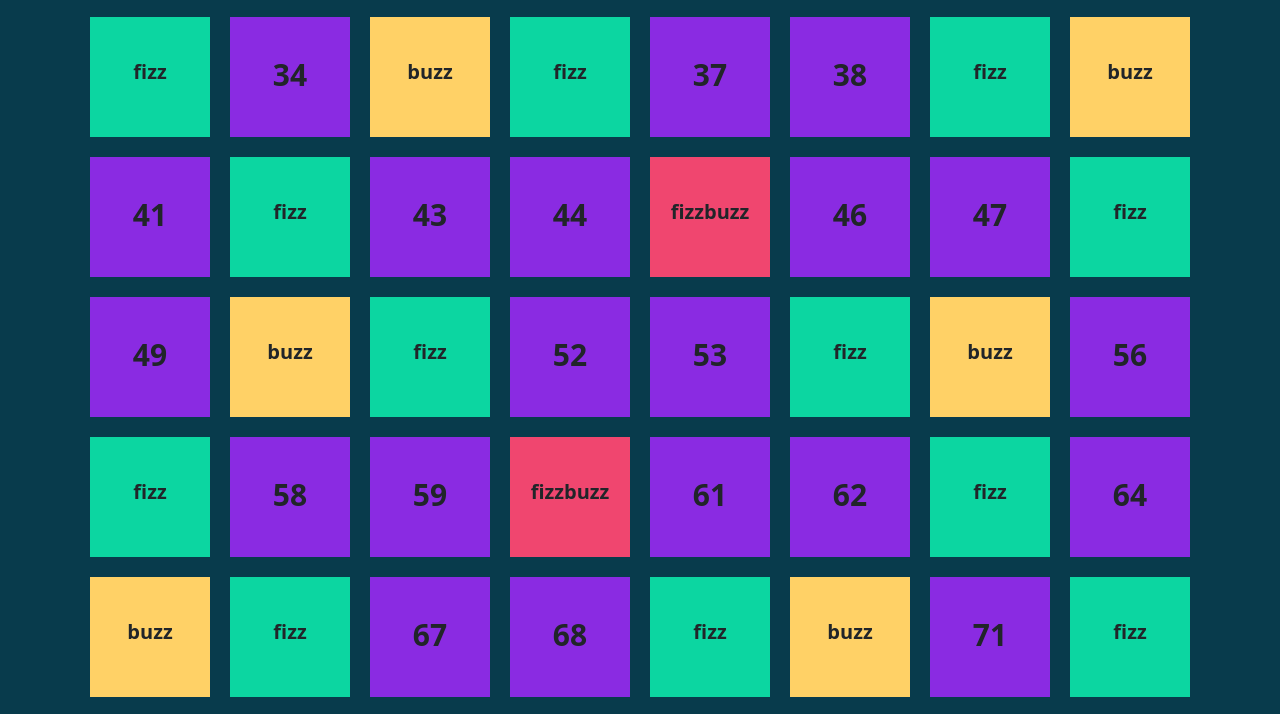
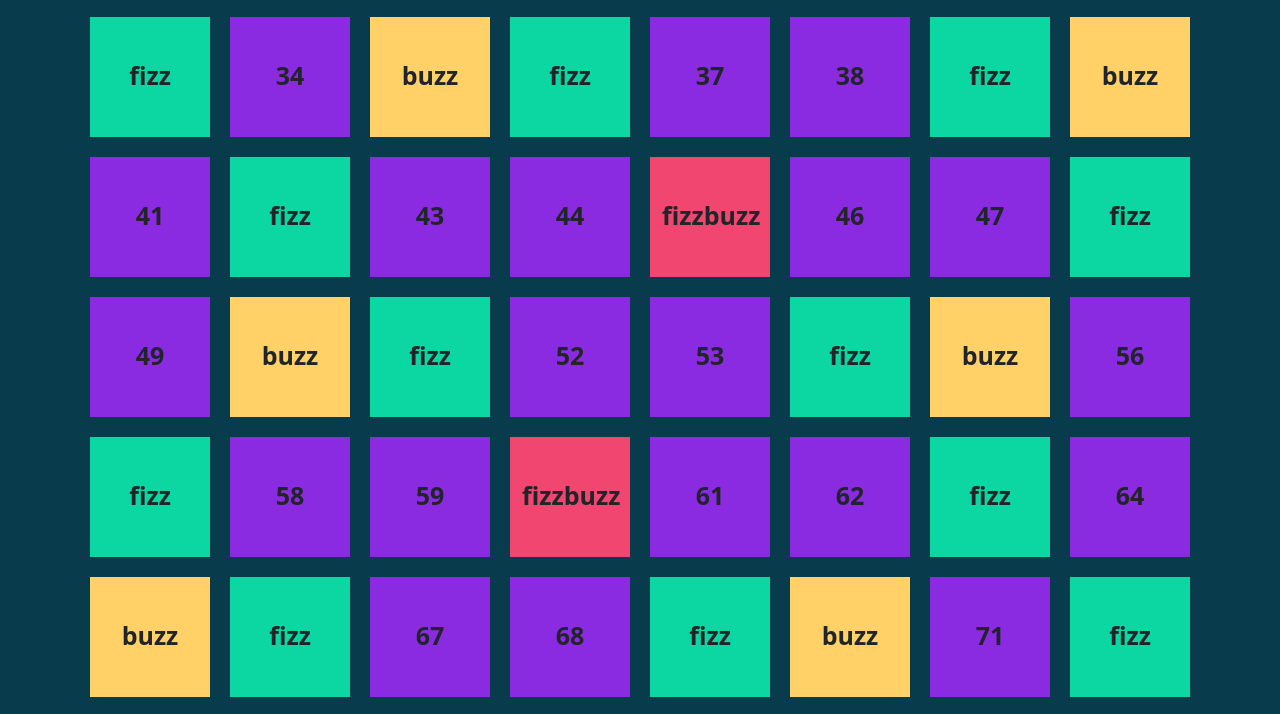
Before and after one commit to GabrielePalmaBool/js-fizzbuzz, a plain HTML site: page index.html in a window 1280 px wide. Shown: the part 731-1445 px from the top of the page. Drawn offline with nearby package versions, Linux system fonts and the light colour scheme.

Commit message:
optimization css

```diff
--- a/css/style.css
+++ b/css/style.css
@@ -24,16 +24,9 @@ h1 {
     margin: 10px;
 }
 
-.label {
-    text-align: center;
-    margin-top: 35px;
-    font-size: 30px;
-    font-weight: bold;
-}
-
 .text {
     text-align: center;
     margin-top: 40px;
-    font-size: 20px;
+    font-size: 25px;
     font-weight: bold;
 }
--- a/javascript/Jv.js
+++ b/javascript/Jv.js
@@ -58,7 +58,7 @@ for(let i = 1; i<=100; i++){
 
          // Creo il div completo con l'aggiunta del numero
          const square =
-         '<div class="square"><div class="label">' + i + '</div></div>';
+         '<div class="square"><div class="text">' + i + '</div></div>';
 
          // aggiungo il div alla row di bootstrap
          row.innerHTML += square;
```
Also changed, not shown: index.html (+2 -2 lines).
